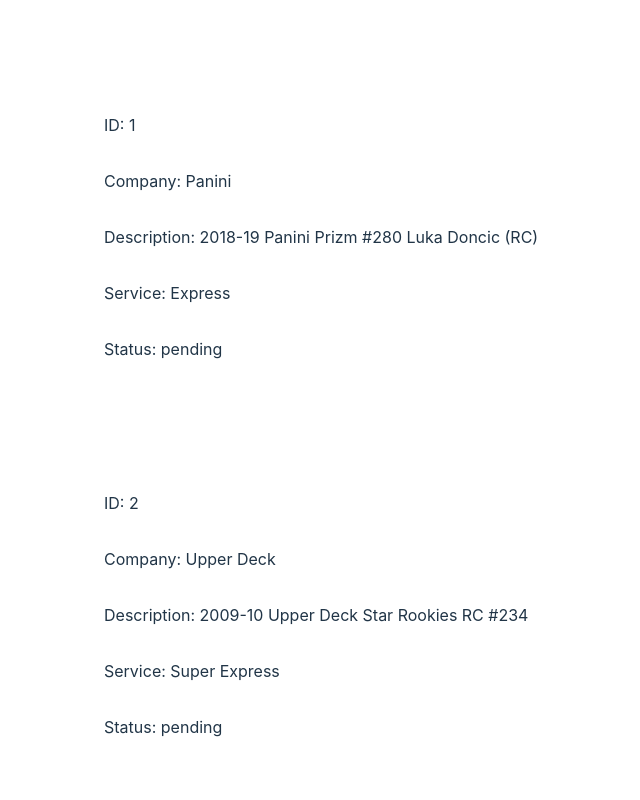
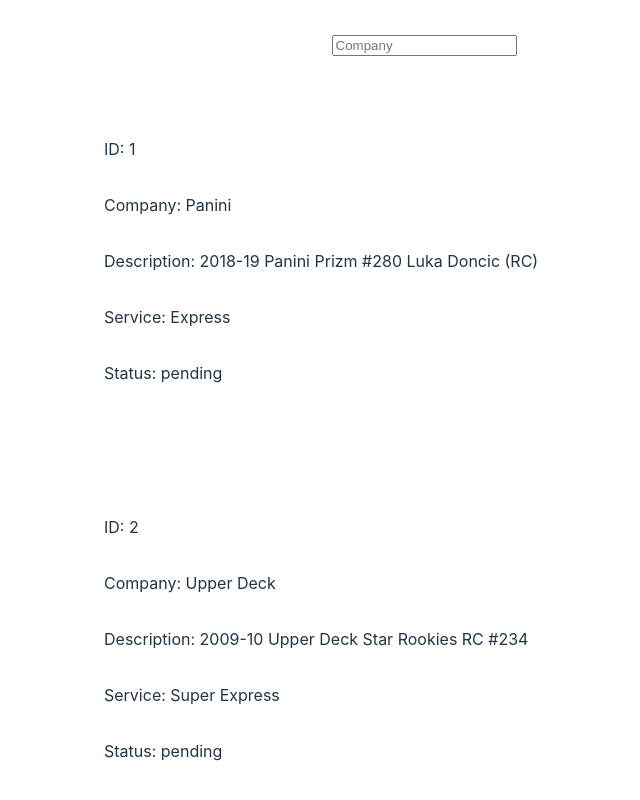
Before and after one commit to JWCTempleton/psa-db, a React (Vite) app in the folder psa-db/: page / in a window 1280 px wide. Shown: the top 800 px of the page, without its empty margins (216-856 px from the left). Built offline with nearby package versions, Linux system fonts and the light colour scheme.

Commit message:
Add initial form component that handles the input data for new card submissions

```diff
--- a/psa-db/src/App.tsx
+++ b/psa-db/src/App.tsx
@@ -2,12 +2,14 @@
 import reactLogo from "./assets/react.svg";
 import "./App.css";
 import Card from "./components/Card";
+import Form from "./components/Form";
 
 function App({ cards }) {
   const [cardData, setCardData] = useState(() => cards);
 
   return (
     <div className="App">
+      <Form />
       {cardData.map((card) => (
         <Card card={card} />
       ))}
--- /dev/null
+++ b/psa-db/src/components/Form.tsx
@@ -0,0 +1,9 @@
+const Form = () => {
+  return (
+    <form>
+      <input type="text" placeholder="Company" name="company" />
+    </form>
+  );
+};
+
+export default Form;
```
